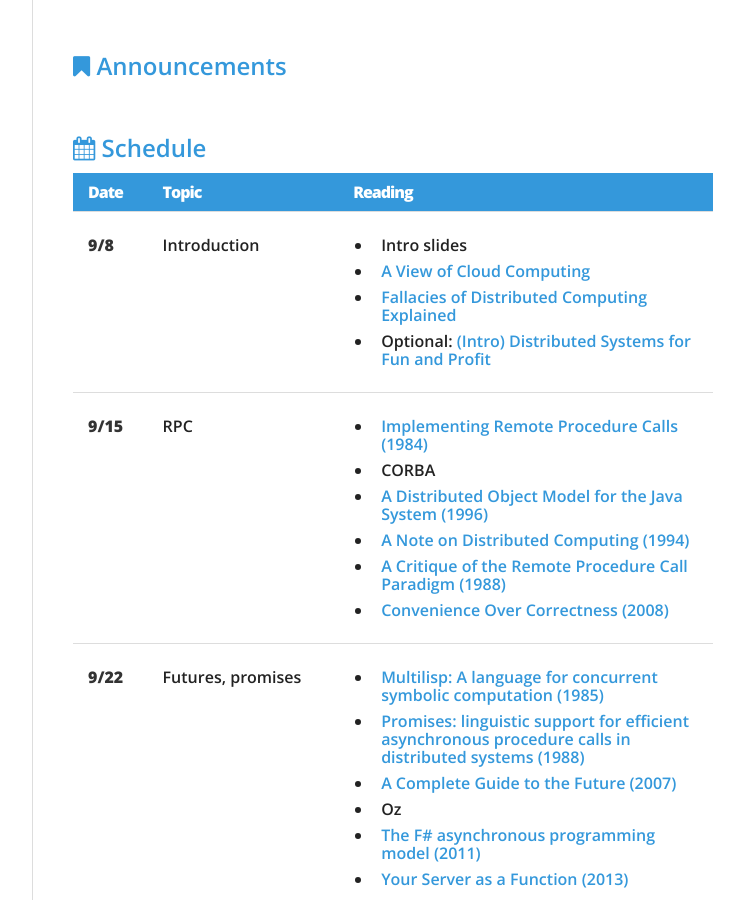
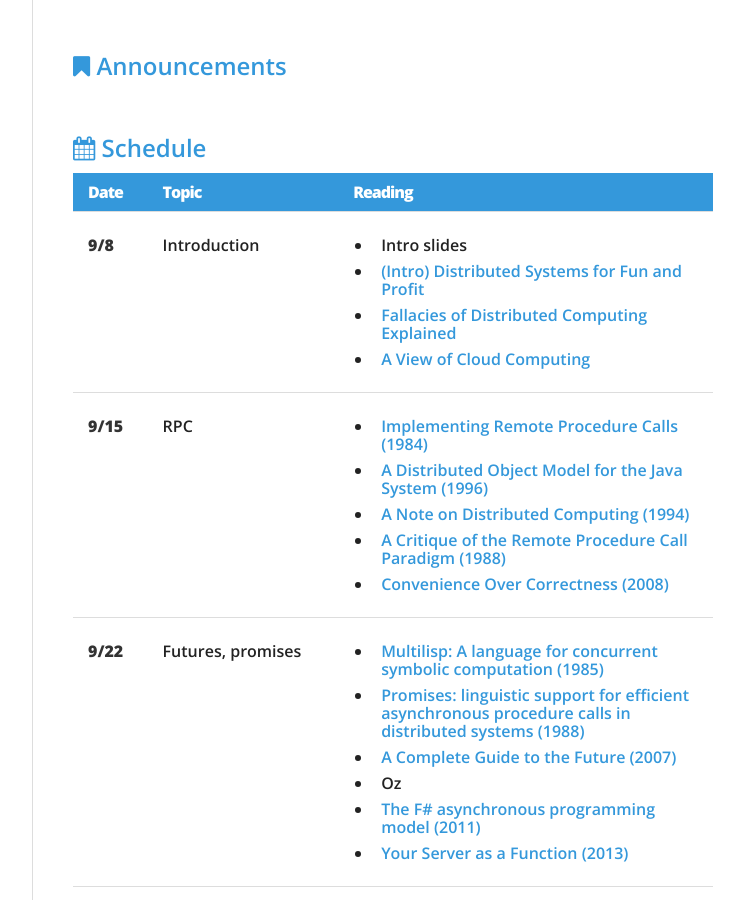
Before and after one commit to heathermiller/wwwcs7680, a Jekyll site: the page built from index.md, in a window 1280 px wide and 900 px high, scrolled down 1169 px. Shown: the whole window, without its empty margins (378-1122 px from the left). Built offline with Jekyll 4.4.1, drawn with Linux system fonts in a browser that asks for light colours; nearby versions of some CDN libraries.

Commit message:
Reshuffling

```diff
--- a/index.md
+++ b/index.md
@@ -80,9 +80,9 @@ You will be evaluated on:
       <td>
         <ul>
           <li>Intro slides</li>
+          <li><a href="http://book.mixu.net/distsys/intro.html">(Intro) Distributed Systems for Fun and Profit</a></li>
+          <li><a href="http://www.rgoarchitects.com/Files/fallacies.pdf">Fallacies of Distributed Computing Explained</a></li>
           <li><a href="https://scholar.google.com/scholar?cluster=9759286599132405476&hl=en&as_sdt=0,22">A View of Cloud Computing</a></li>
-          <li><a href="http://www.rgoarchitects.com/Files/fallacies.pdf">Fallacies of Distributed Computing Explained</a></li>
-          <li>Optional: <a href="http://book.mixu.net/distsys/intro.html">(Intro) Distributed Systems for Fun and Profit</a></li>
         </ul>
       </td>
     </tr>
@@ -92,7 +92,6 @@ You will be evaluated on:
       <td>
         <ul>
           <li><a href="https://scholar.google.com/scholar?cluster=4214160207827716030&hl=en&as_sdt=0,22">Implementing Remote Procedure Calls (1984)</a></li>
-          <li>CORBA</li>
           <li><a href="https://scholar.google.com/scholar?cluster=16390299333503470630&hl=en&as_sdt=0,22">A Distributed Object Model for the Java System (1996)</a></li>
           <li><a href="https://scholar.google.com/scholar?cluster=17011909832902326140&hl=en&as_sdt=0,22">A Note on Distributed Computing (1994)</a></li>
           <li><a href="https://scholar.google.com/scholar?cluster=12184308525775656698&hl=en&as_sdt=0,22">A Critique of the Remote Procedure Call Paradigm (1988)</a></li>
```
